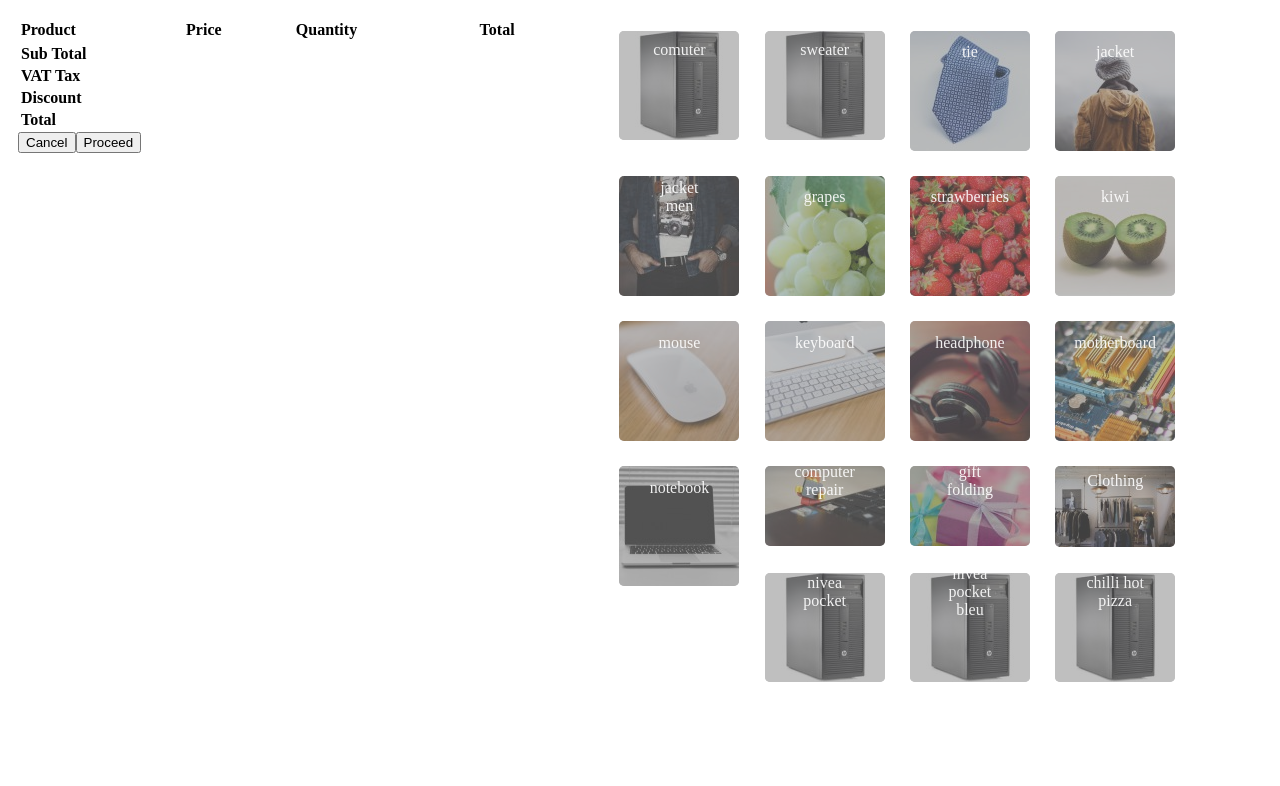
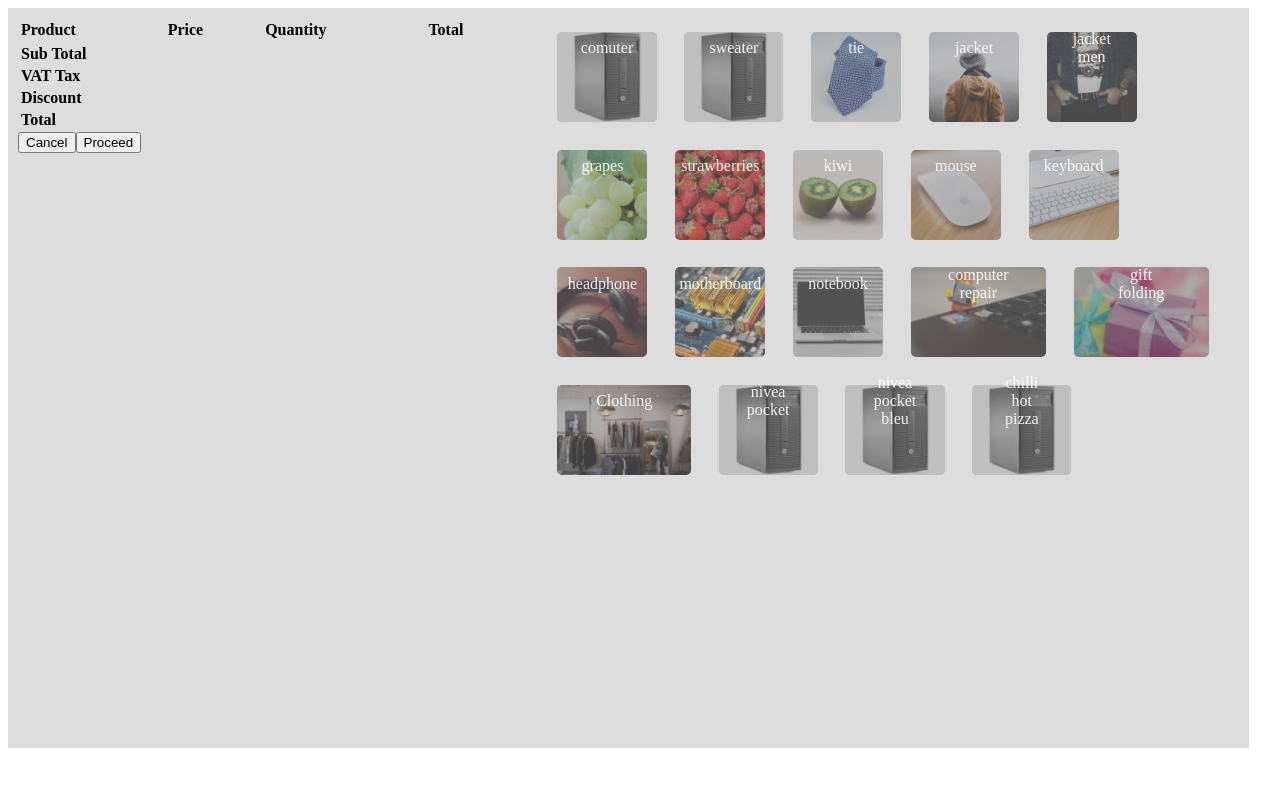
Before and after one commit to ashokD97/demo-cart, an Angular app in the folder demo-cart/: page / in a window 1280 px wide. Shown: the top 786 px of the page. Built offline with nearby package versions, Linux system fonts and the light colour scheme.

Commit message:
little css change

```diff
--- a/demo-cart/src/app/pos/item-box/item-box.component.css
+++ b/demo-cart/src/app/pos/item-box/item-box.component.css
@@ -8,7 +8,7 @@
   .image {
     display: block;
     width: 100%;
-    height: auto;
+    height: 90px;
     border-radius: 5px;
     opacity: 0.5;
   }
--- a/demo-cart/src/app/pos/products/products.component.html
+++ b/demo-cart/src/app/pos/products/products.component.html
@@ -1,6 +1,6 @@
 
 <div *ngFor="let product of allProducts">
    <div style="float: left;margin: 2%;">
-    <item-box [product]="product"></item-box>
+    <item-box [product]="product" class="itemBox"></item-box>
    </div>
 </div>
--- a/demo-cart/src/styles.css
+++ b/demo-cart/src/styles.css
@@ -8,12 +8,18 @@
 
   /* Left and right column */
   .column.sideone {
-    width: 45%;
+    width: 40%;
+    background-color: #ddd;
+    height:90vh;
+    overflow-y: scroll;
   }
 
   /* Middle column */
   .column.sidetwo {
-    width: 50%;
+    width: 55%;
+    background-color: #ddd;
+    height:90vh;
+    overflow-y: scroll;
   }
 
   /* Clear floats after the columns */
```
Also changed, not shown: demo-cart/src/app/app.component.html (+0 -8 lines).
